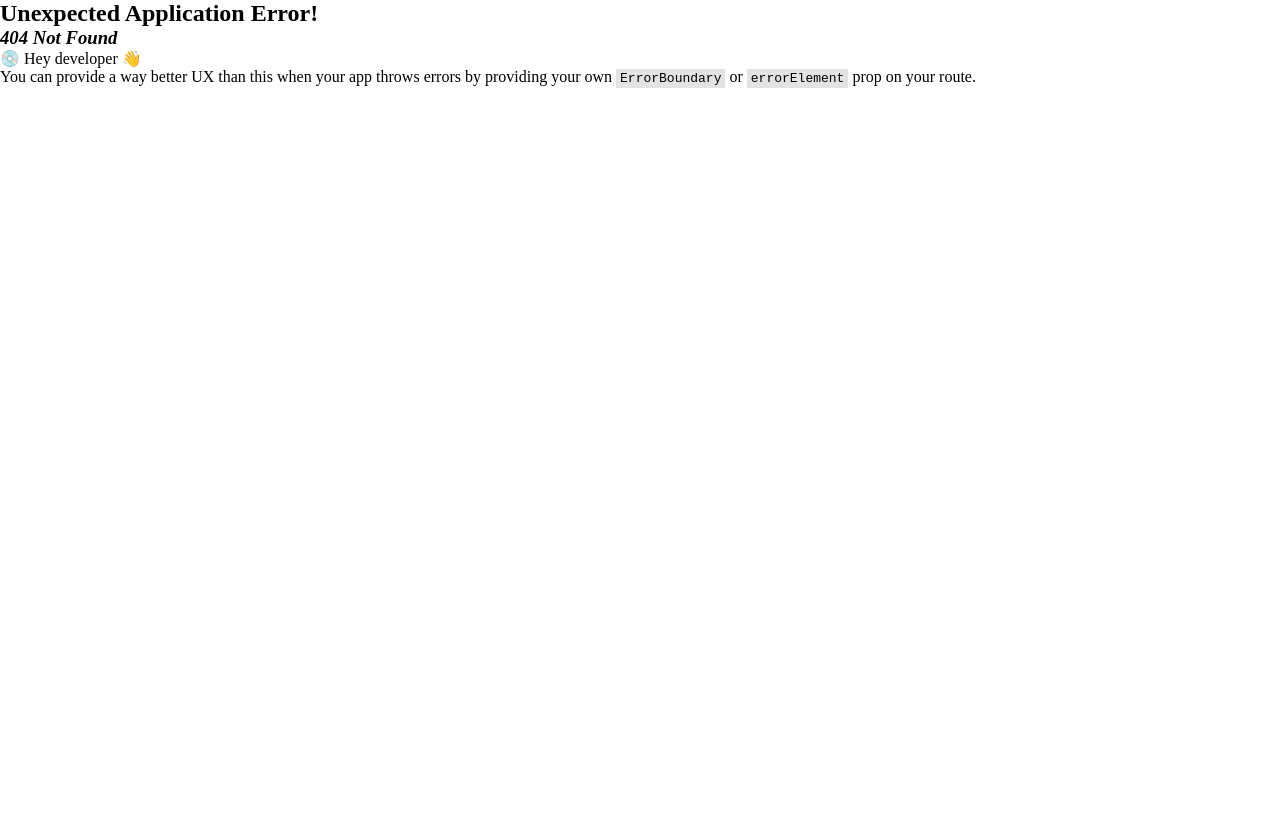
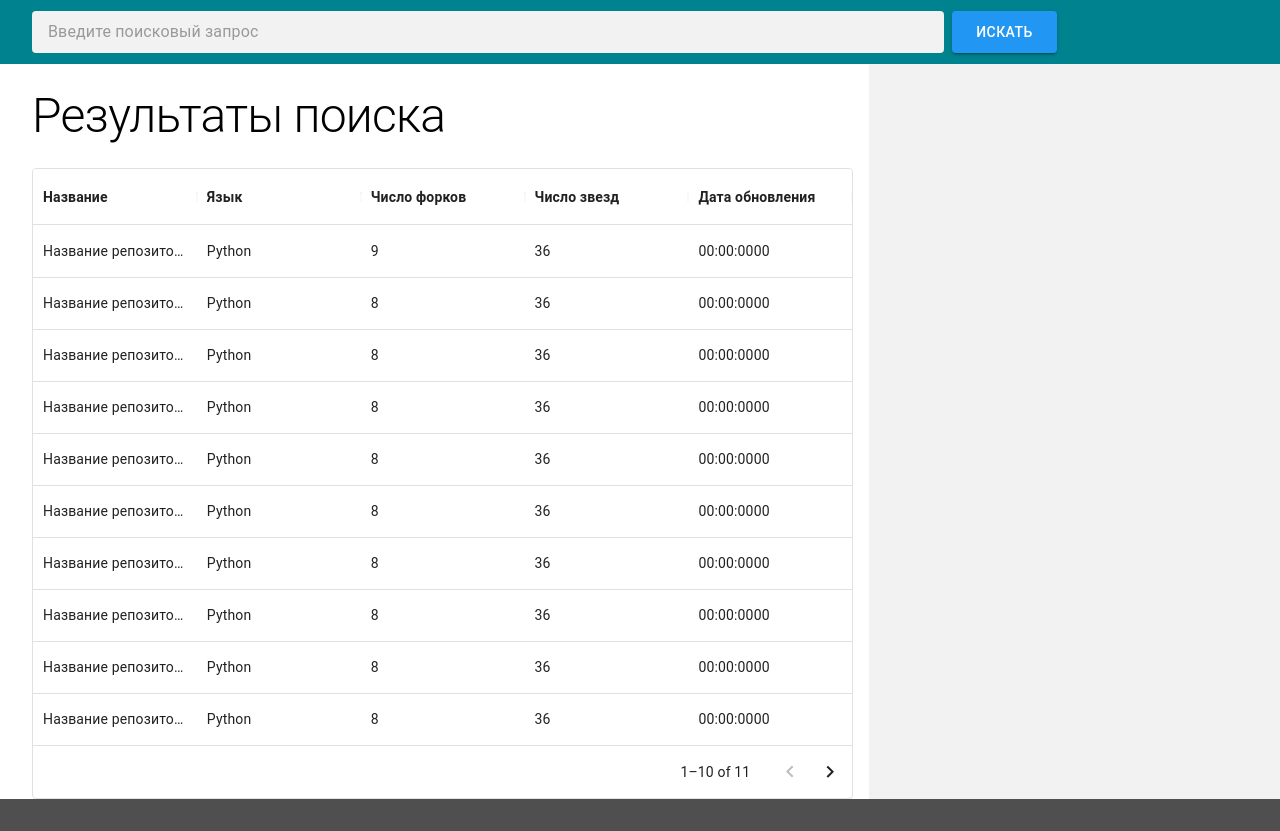
Before and after one commit to Namisami/gh-search, a React (Vite) app: page /results in a window 1280 px wide. Before the commit this address had no page. Before the commit the page ends 800 px from the top, so only its background shows below. Built offline with nearby package versions, Linux system fonts and the light colour scheme.

Commit message:
add results list visual

```diff
--- a/package.json
+++ b/package.json
@@ -13,6 +13,7 @@
     "@emotion/react": "^11.13.0",
     "@emotion/styled": "^11.13.0",
     "@mui/material": "^5.16.7",
+    "@mui/x-data-grid": "^7.12.1",
     "react": "^18.3.1",
     "react-dom": "^18.3.1",
     "react-router-dom": "^6.26.0"
--- a/src/components/Layout/Layout.module.sass
+++ b/src/components/Layout/Layout.module.sass
@@ -1,5 +1,8 @@
 .main
   flex: 1 0 auto
+.main > *
+  height: 100%
 .footer
   background-color: #4F4F4F
   height: 32px
+  flex: 0 0 auto
--- a/src/components/Layout/Layout.tsx
+++ b/src/components/Layout/Layout.tsx
@@ -1,16 +1,15 @@
-import { AppBar, Container, Toolbar, Box, useTheme } from '@mui/material';
+import { AppBar, Container, Toolbar, Box } from '@mui/material';
 import { Outlet } from 'react-router-dom';
 import Search from '../../components/Search/Search';
 import styles from './Layout.module.sass';
 
 const Layout = () => {
-  const theme = useTheme();
-
   return (
     <>
       <AppBar
         position='static'
-        sx={{ backgroundColor: theme.palette.background.default }}
+        sx={{ backgroundColor: '#00838F' }}
+        elevation={ 0 }
       >
         <Container maxWidth='xl'>
           <Toolbar disableGutters>
@@ -18,9 +17,9 @@ const Layout = () => {
           </Toolbar>
         </Container>
       </AppBar>
-      <Container className={ styles.main } maxWidth='xl'>
+      <main className={ styles.main }>
         <Outlet />
-      </Container>
+      </main>
       <Box className={ styles.footer }/>
     </>
   )
--- /dev/null
+++ b/src/pages/Results/Results.module.sass
@@ -0,0 +1,11 @@
+.results
+  display: flex
+  // height: 100%
+.resultsList
+  flex: 2
+
+  &Title
+    font-size: 48px !important
+    margin: 24px 0px !important
+.currentRepository
+  flex: 1
--- /dev/null
+++ b/src/pages/Results/Results.tsx
@@ -0,0 +1,100 @@
+import { Box, Container, Typography } from '@mui/material';
+import { DataGrid, GridColDef } from '@mui/x-data-grid';
+import styles from './Results.module.sass';
+
+const columns: GridColDef<(typeof rows)[number]>[] = [
+  {
+    field: 'name',
+    headerName: 'Название',
+    flex: 1,
+    sortable: false,
+    disableColumnMenu: true,
+  },
+  {
+    field: 'language',
+    headerName: 'Язык',
+    flex: 1,
+    sortable: false,
+    disableColumnMenu: true,
+  },
+  {
+    field: 'forks',
+    headerName: 'Число форков',
+    flex: 1,
+    disableColumnMenu: true,
+  },
+  {
+    field: 'start',
+    headerName: 'Число звезд',
+    flex: 1,
+    disableColumnMenu: true,
+  },
+  {
+    field: 'date_update',
+    headerName: 'Дата обновления',
+    flex: 1,
+    disableColumnMenu: true,
+  },
+];
+
+const rows = [
+  { id: 1, name: "Название репозитория", language: "Python", forks: 9, start: 36, date_update: '00:00:0000'},
+  { id: 2, name: "Название репозитория", language: "Python", forks: 8, start: 36, date_update: '00:00:0000'},
+  { id: 3, name: "Название репозитория", language: "Python", forks: 8, start: 36, date_update: '00:00:0000'},
+  { id: 4, name: "Название репозитория", language: "Python", forks: 8, start: 36, date_update: '00:00:0000'},
+  { id: 5, name: "Название репозитория", language: "Python", forks: 8, start: 36, date_update: '00:00:0000'},
+  { id: 6, name: "Название репозитория", language: "Python", forks: 8, start: 36, date_update: '00:00:0000'},
+  { id: 7, name: "Название репозитория", language: "Python", forks: 8, start: 36, date_update: '00:00:0000'},
+  { id: 8, name: "Название репозитория", language: "Python", forks: 8, start: 36, date_update: '00:00:0000'},
+  { id: 9, name: "Название репозитория", language: "Python", forks: 8, start: 36, date_update: '00:00:0000'},
+  { id: 10, name: "Название репозитория", language: "Python", forks: 8, start: 36, date_update: '00:00:0000'},
+  { id: 11, name: "Название репозитория", language: "Python", forks: 8, start: 36, date_update: '00:00:0000'},
+];
+
+const Results = () => {
+  return (
+    <div className={ styles.results }>
+      <Container
+        className={ styles.resultsList }
+        maxWidth='xl'
+        sx={{ paddingRight: '16px !important' }}
+      >
+        <Typography
+          className={ styles.resultsListTitle }
+          variant='h1'
+        >
+          Результаты поиска
+        </Typography>
+        <div>
+          <DataGrid
+            rows={rows}
+            columns={columns}
+            initialState={{
+              pagination: {
+                paginationModel: {
+                  pageSize: 10,
+                },
+              },
+            }}
+            sx={{
+              '& .MuiDataGrid-columnHeaderTitle': {
+                fontWeight: 'bold',
+              }
+            }}
+            pageSizeOptions={[10]}
+            disableColumnResize
+          />
+
+        </div>
+      </Container>
+      <Box
+        className={ styles.currentRepository }
+        sx={{ backgroundColor: "#F2F2F2" }}
+      >
+
+      </Box>
+    </div>
+  )
+};
+
+export default Results;
--- a/src/pages/Welcome/Welcome.module.sass
+++ b/src/pages/Welcome/Welcome.module.sass
@@ -1,5 +1,4 @@
 .welcomeWrapper
-  height: 100%
   display: flex
   justify-content: center
   align-items: center
--- a/src/routers/router.tsx
+++ b/src/routers/router.tsx
@@ -1,6 +1,7 @@
 import { createBrowserRouter } from "react-router-dom";
 import Layout from "../components/Layout/Layout";
 import Welcome from "../pages/Welcome/Welcome";
+import Results from "../pages/Results/Results";
 
 const router = createBrowserRouter([
   {
@@ -12,6 +13,10 @@ const router = createBrowserRouter([
         element: <Welcome />,
         index: true,
       },
+      {
+        path: "/results",
+        element: <Results />,
+      }
     ]
   }
 ])
--- a/src/ui/theme.ts
+++ b/src/ui/theme.ts
@@ -5,10 +5,6 @@ const theme = createTheme({
     primary: {
       main: '#2196F3',
     },
-    background: {
-      default: '#00838F',
-      paper: '#4F4F4F',
-    }
   },
   components: {
     MuiContainer: {
@@ -17,7 +13,7 @@ const theme = createTheme({
           padding: '0 32px !important',
         }
       }
-    }
+    },
   }
 });
 
```
Also changed, not shown: 1 other file (tests, documents, lock files or other folders).
